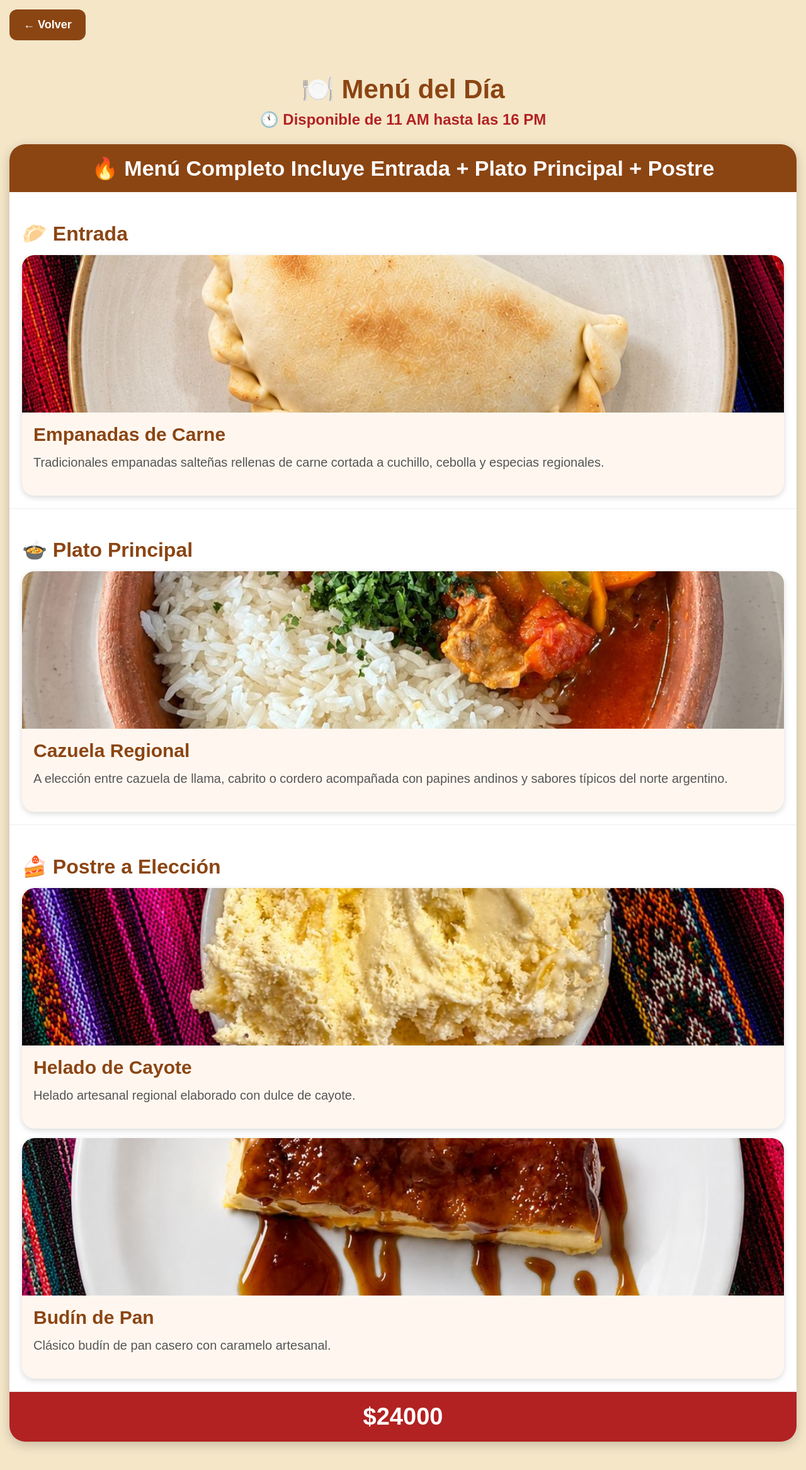
After one commit to LeandroAram/menu-pena-marito, a Flask app: page /menu-dia in a window 1280 px wide. The commit adds this page. Shown: the whole page at 63% size. Run offline with Flask 3, Linux system fonts and the light colour scheme.

Commit message:
arreglos

```diff
--- a/app.py
+++ b/app.py
@@ -31,17 +31,9 @@ def entradas():
 def postres():
     return render_template('postres.html')
 
-@app.route('/bebidas')
-def bebidas():
-    return render_template('bebidas.html')
-
-@app.route('/cervezas')
-def cervezas():
-    return render_template('cervezas.html')
-
-@app.route('/vinos')
-def vinos():
-    return render_template('vinos.html')
+@app.route('/menu-dia')
+def menu_dia():
+    return render_template('menu-dia.html')
 
 if __name__ == "__main__":
     port = int(os.environ.get("PORT", 10000))
--- /dev/null
+++ b/templates/menu-dia.html
@@ -0,0 +1,285 @@
+<!DOCTYPE html>
+<html>
+
+<head>
+
+    <title>Menú del Día</title>
+
+    <meta name="viewport" content="width=device-width, initial-scale=1.0">
+
+    <style>
+
+        body{
+            margin:0;
+            padding:15px;
+            font-family:Arial;
+            background:#f5e6c8;
+        }
+
+        h1{
+            text-align:center;
+            color:#8b4513;
+            font-size:42px;
+            margin-bottom:10px;
+        }
+
+        .horario{
+            text-align:center;
+            font-size:24px;
+            color:#b22222;
+            font-weight:bold;
+            margin-bottom:25px;
+        }
+
+        .volver{
+            display:inline-block;
+            margin-bottom:25px;
+            text-decoration:none;
+            background:#8b4513;
+            color:white;
+            padding:14px 22px;
+            border-radius:12px;
+            font-weight:bold;
+            font-size:18px;
+        }
+
+        .menu-box{
+            background:white;
+            border-radius:25px;
+            overflow:hidden;
+            box-shadow:0px 5px 18px rgba(0,0,0,0.2);
+            margin-bottom:30px;
+        }
+
+        .titulo-menu{
+            background:#8b4513;
+            color:white;
+            text-align:center;
+            padding:18px;
+            font-size:34px;
+            font-weight:bold;
+        }
+
+        .seccion{
+            padding:20px;
+            border-bottom:1px solid #eee;
+        }
+
+        .seccion:last-child{
+            border-bottom:none;
+        }
+
+        .seccion h2{
+            color:#8b4513;
+            font-size:32px;
+            margin-bottom:15px;
+        }
+
+        .plato{
+            background:#fff7ef;
+            border-radius:20px;
+            overflow:hidden;
+            margin-top:15px;
+            box-shadow:0px 3px 10px rgba(0,0,0,0.15);
+        }
+
+        .plato img{
+            width:100%;
+            height:250px;
+            object-fit:cover;
+            display:block;
+            cursor:pointer;
+        }
+
+        .info{
+            padding:18px;
+        }
+
+        .info h3{
+            margin:0;
+            color:#8b4513;
+            font-size:30px;
+        }
+
+        .info p{
+            font-size:20px;
+            color:#555;
+            margin-top:12px;
+            line-height:1.5;
+        }
+
+        .precio{
+            text-align:center;
+            background:#b22222;
+            color:white;
+            padding:18px;
+            font-size:38px;
+            font-weight:bold;
+        }
+
+        .visor{
+            display:none;
+            position:fixed;
+            z-index:5000;
+            padding-top:40px;
+            left:0;
+            top:0;
+            width:100%;
+            height:100%;
+            background:rgba(0,0,0,0.92);
+        }
+
+        .visor img{
+            margin:auto;
+            display:block;
+            width:92%;
+            max-width:800px;
+            border-radius:20px;
+        }
+
+    </style>
+
+</head>
+
+<body>
+
+    <a href="/menu_es" class="volver">
+        ← Volver
+    </a>
+
+    <h1>🍽️ Menú del Día</h1>
+
+    <div class="horario">
+        🕚 Disponible de 11 AM hasta las 16 PM
+    </div>
+
+    <div class="menu-box">
+
+        <div class="titulo-menu">
+            🔥 Menú Completo Incluye Entrada + Plato Principal + Postre
+        </div>
+
+        <!-- ENTRADA -->
+
+        <div class="seccion">
+
+            <h2>🥟 Entrada</h2>
+
+            <div class="plato">
+
+                <img src="/static/comidas/emp.jpg" onclick="abrirImagen(this.src)">
+
+                <div class="info">
+
+                    <h3>Empanadas de Carne</h3>
+
+                    <p>
+                        Tradicionales empanadas salteñas rellenas de carne cortada a cuchillo,
+                        cebolla y especias regionales.
+                    </p>
+
+                </div>
+
+            </div>
+
+        </div>
+
+        <!-- PLATO PRINCIPAL -->
+
+        <div class="seccion">
+
+            <h2>🍲 Plato Principal</h2>
+
+            <div class="plato">
+
+                <img src="/static/comidas/menu2.jpg" onclick="abrirImagen(this.src)">
+
+                <div class="info">
+
+                    <h3>Cazuela Regional</h3>
+
+                    <p>
+                        A elección entre cazuela de llama,
+                        cabrito o cordero acompañada con papines andinos
+                        y sabores típicos del norte argentino.
+                    </p>
+
+                </div>
+
+            </div>
+
+        </div>
+
+        <!-- POSTRES -->
+
+        <div class="seccion">
+
+            <h2>🍰 Postre a Elección</h2>
+
+            <div class="plato">
+
+                <img src="/static/comidas/helado.jpg" onclick="abrirImagen(this.src)">
+
+                <div class="info">
+
+                    <h3>Helado de Cayote</h3>
+
+                    <p>
+                        Helado artesanal regional elaborado con dulce de cayote.
+                    </p>
+
+                </div>
+
+            </div>
+
+            <div class="plato">
+
+                <img src="/static/comidas/budin.jpg" onclick="abrirImagen(this.src)">
+
+                <div class="info">
+
+                    <h3>Budín de Pan</h3>
+
+                    <p>
+                        Clásico budín de pan casero con caramelo artesanal.
+                    </p>
+
+                </div>
+
+            </div>
+
+        </div>
+
+        <div class="precio">
+            $24000
+        </div>
+
+    </div>
+
+    <div id="visor" class="visor" onclick="cerrarImagen()">
+
+        <img id="imagen-grande">
+
+    </div>
+
+    <script>
+
+        function abrirImagen(src){
+
+            document.getElementById("visor").style.display = "block";
+
+            document.getElementById("imagen-grande").src = src;
+
+        }
+
+        function cerrarImagen(){
+
+            document.getElementById("visor").style.display = "none";
+
+        }
+
+    </script>
+
+</body>
+
+</html>
```
Also changed, not shown: templates/menu_es.html (+14 -3 lines), static/categorias/menu.jpg (added), static/comidas/budin.jpg (added), static/comidas/emp.jpg (added), static/comidas/helado.jpg (added), static/comidas/menu2.jpg (added).
